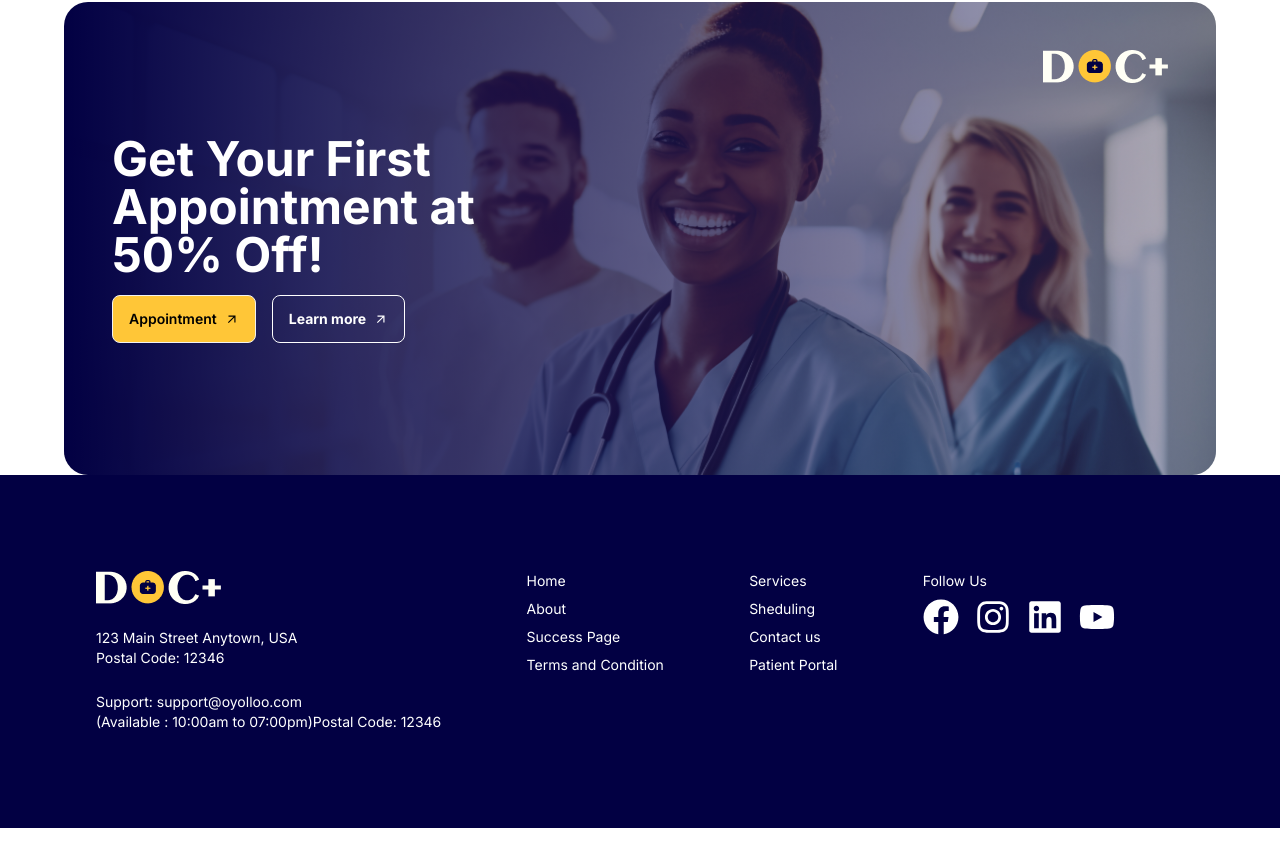
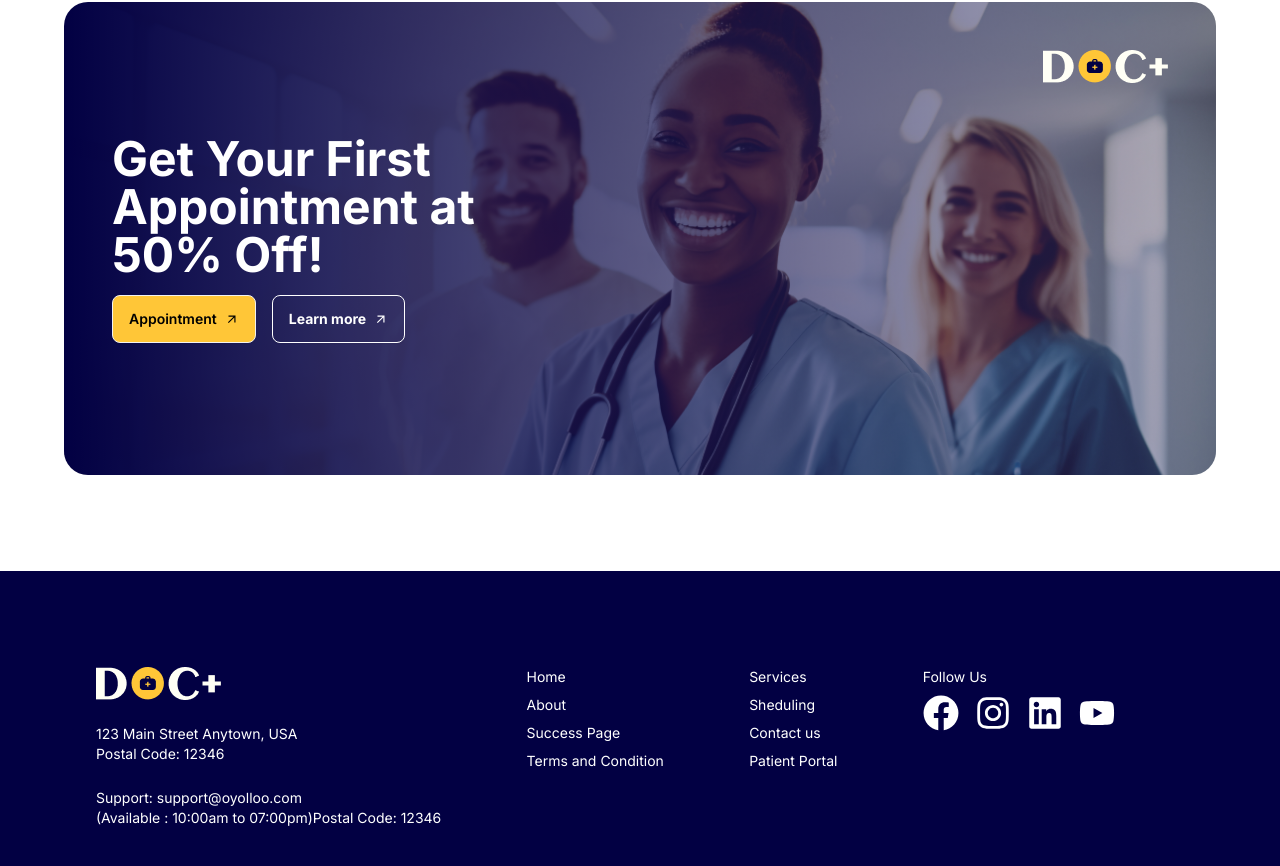
Before and after one commit to masum362/codelabs_digital_task, a React (Vite) app: page / in a window 1280 px wide. Shown: the part 3610-4476 px from the top of the page. Before the commit the page ends 4438 px from the top, so only its background shows below. Built offline with nearby package versions, Linux system fonts and the light colour scheme.

Commit message:
fix: footer styling problem

```diff
--- a/src/components/footer/Footer.jsx
+++ b/src/components/footer/Footer.jsx
@@ -4,7 +4,7 @@ import { FaFacebook, FaInstagram, FaLinkedin, FaYoutube } from "react-icons/fa";
 
 const Footer = () => {
   return (
-    <footer className='footer bg-themeColor text-white p-24'>
+    <footer className='footer bg-themeColor text-white p-24 mt-24'>
       <aside>
         <img src={lightLogo} alt="company logo" />
         <p className='mt-4'>
```
